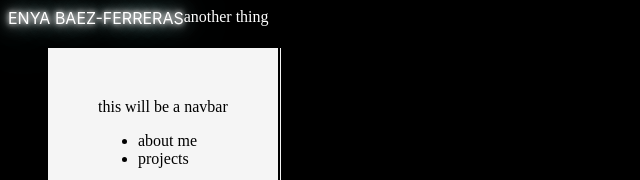
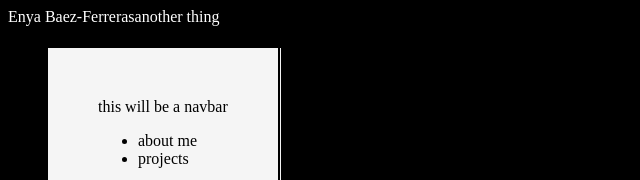
Before and after one commit to enyaneer/portfolio, a React app: page / in a window 1280 px wide. Shown: the top 180 px of the page, without its empty margins (0-640 px from the left). Built offline with nearby package versions, Linux system fonts and the light colour scheme.

```diff
--- a/client/components/landing.js
+++ b/client/components/landing.js
@@ -8,7 +8,7 @@
   render() {
     return (
       <div id='landing'>
-        <div className='neon'>Enya Baez-Ferreras</div>
+        <div>Enya Baez-Ferreras</div>
         <div>another thing</div>
       </div>
     )
--- a/public/style.css
+++ b/public/style.css
@@ -33,15 +33,3 @@
 ion-icon {
   color: black;
 }
-
-.neon {
-  font-weight: 400;
-  text-align: center;
-  text-transform: uppercase;
-  font-family: -apple-system, BlinkMacSystemFont, 'Segoe UI', Roboto,
-    Oxygen-Sans, Ubuntu, Cantarell, 'Helvetica Neue', sans-serif;
-  font-size: 1rem;
-  color: #fff;
-  text-shadow: 0 0 5px #fff, 0 0 10px #fff, 0 0 20px #fff, 0 0 40px #0ff,
-    0 0 80px #0ff, 0 0 90px #0ff, 0 0 100px #0ff, 0 0 150px #0ff;
-}
```
Also changed, not shown: 1 other file.
